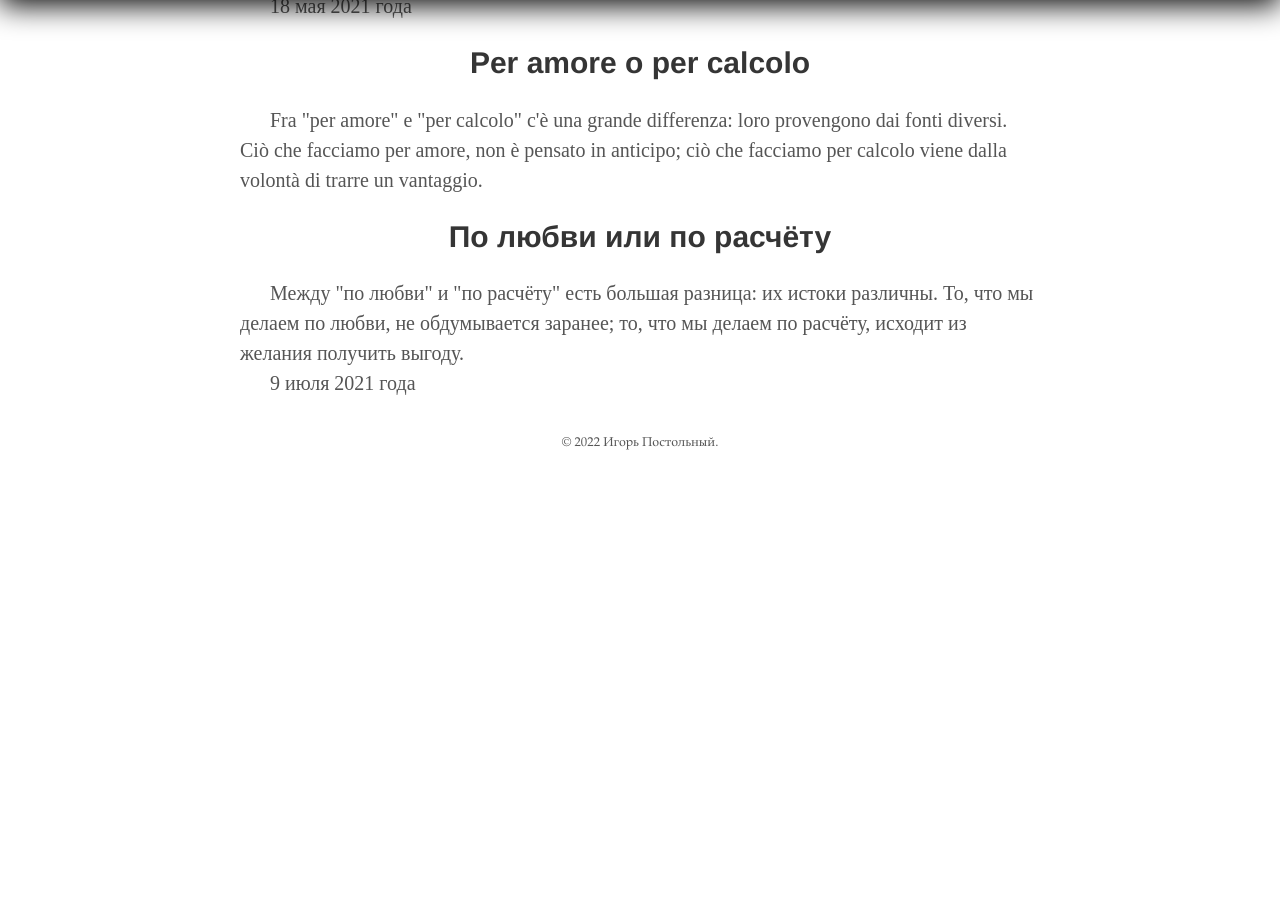
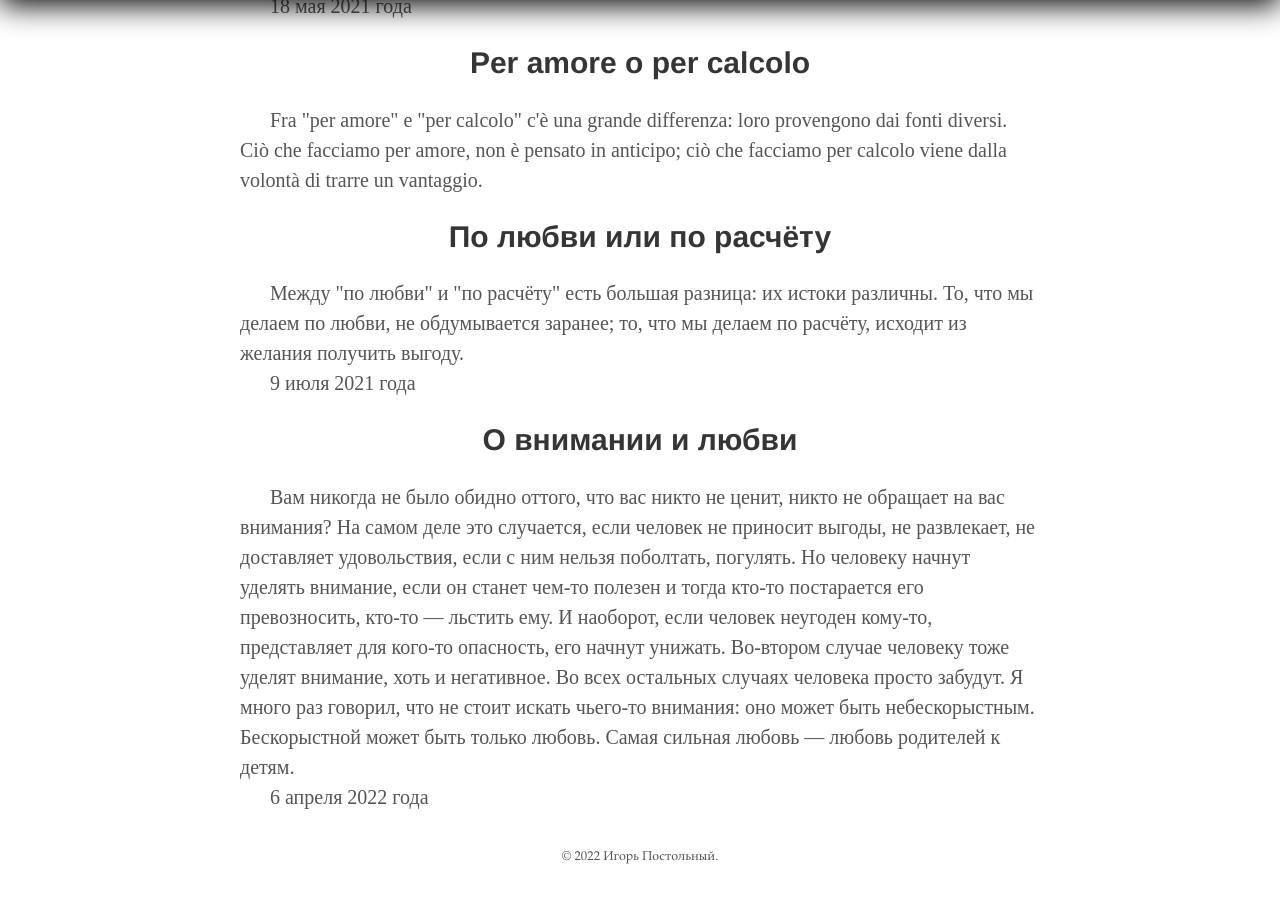
Before and after one commit to postolny/postolny.github.io, a Jekyll site: the page built from _pages/miniature.html, in a window 1280 px wide and 900 px high, scrolled down 3023 px. Built offline with Jekyll 4.4.1, drawn with Linux system fonts in a browser that asks for light colours; before the commit the page ends 3509 px from its top, so only the background shows below that.

Commit message:
Add files via upload

```diff
--- a/_pages/miniature.html
+++ b/_pages/miniature.html
@@ -61,3 +61,8 @@
   <p>Между "по любви" и "по расчёту" есть большая разница: их истоки различны. То, что мы делаем по любви, не обдумывается заранее; то, что мы делаем по расчёту, исходит из желания получить выгоду.</p>
   <p>9 июля 2021 года</p>
 </article>
+<article>
+  <h2>О внимании и любви</h2>
+  <p>Вам никогда не было обидно оттого, что вас никто не ценит, никто не обращает на вас внимания? На самом деле это случается, если человек не приносит выгоды, не развлекает, не доставляет удовольствия, если с ним нельзя поболтать, погулять. Но человеку начнут уделять внимание, если он станет чем-то полезен и тогда кто-то постарается его превозносить, кто-то — льстить ему. И наоборот, если человек неугоден кому-то, представляет для кого-то опасность, его начнут унижать. Во-втором случае человеку тоже уделят внимание, хоть и негативное. Во всех остальных случаях человека просто забудут. Я много раз говорил, что не стоит искать чьего-то внимания: оно может быть небескорыстным. Бескорыстной может быть только любовь. Самая сильная любовь — любовь родителей к детям.</p>
+  <p>6 апреля 2022 года</p>
+</article>
```
